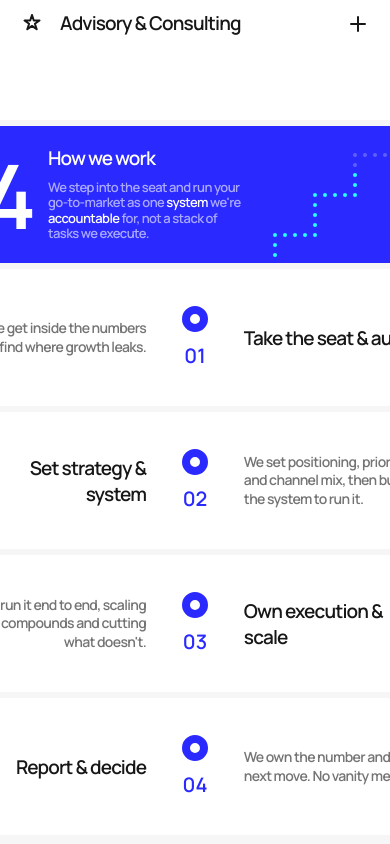
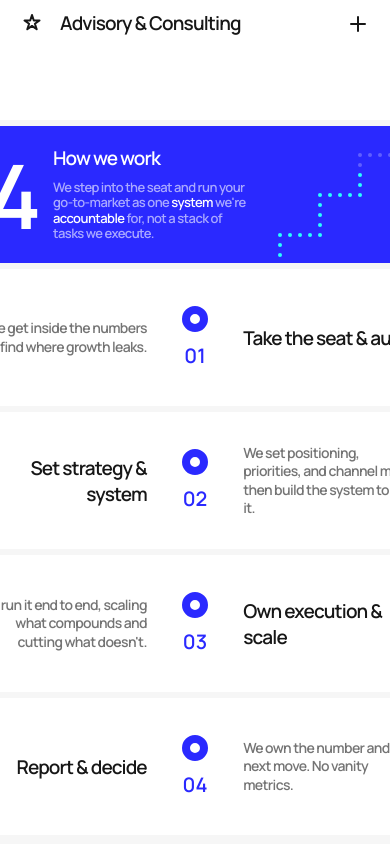
Before and after one commit to lukxce/frctnl.agency-frontend, a Next.js app: page / in a window 390 px wide. Shown: the part 1900-2744 px from the top of the page. Built offline with nearby package versions, Linux system fonts and the light colour scheme.

Commit message:
Add border to subscribe input, fix StepProcess mobile overflow
Co-Authored-By: Claude Opus 4.6 <noreply@anthropic.com>

```diff
--- a/app/components/StepProcess.module.css
+++ b/app/components/StepProcess.module.css
@@ -161,14 +161,15 @@
 
 @media (max-width: 640px) {
   .root {
-    width: calc(100% + 20px);
-    margin: 30px auto 60px -10px;
+    width: 100%;
+    margin: 30px auto 60px;
     padding: 6px;
   }
 
   .mainStep {
     width: 100%;
-    min-width: 100%;
+    min-width: unset;
+    max-width: 100%;
     gap: 15px;
     display: flex;
     justify-content: start;
--- a/app/components/Subscribe.module.css
+++ b/app/components/Subscribe.module.css
@@ -8,6 +8,7 @@
   align-items: center;
   gap: 12px;
   padding: 0 8px 0 18px;
+  border: 1px solid #eaeaea;
   border-radius: 50px;
   background-color: #fff;
 }
```
